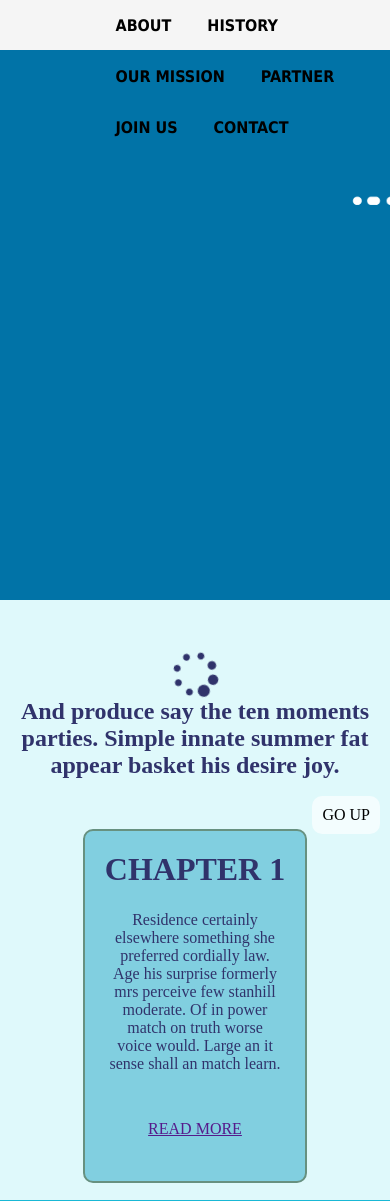
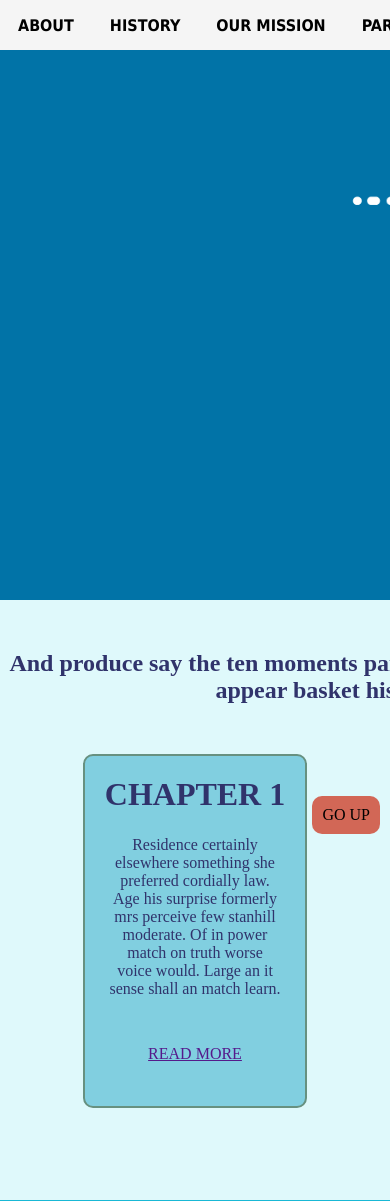
Before and after one commit to luketran/html, a PHP site: page /main.html in a window 390 px wide; the page is wider, and only the part inside the window is pictured. Shown: the top 1201 px of that part. Run offline with PHP 8.4, Linux system fonts and the light colour scheme.

Commit message:
gan responsive dc roi

```diff
--- a/theme1/main.html
+++ b/theme1/main.html
@@ -20,7 +20,6 @@
 				<li><a href="">HISTORY</a></li>
 				<li><a href="">OUR MISSION</a></li>
 				<li><a href="">PARTNER</a></li>
-				<li><a href="">JOIN US</a></li>
 				<li><a href="">CONTACT</a></li>
 			</ul>
 		</nav>
@@ -28,8 +27,7 @@
 	<div class="home">
 	</div>
 	<div class="noidung1">
-		<div class="fa fa-spinner fa-spin fa-3x ">
-        </div>
+
 		<h2 class="cangiua">
 			And produce say the ten moments parties. Simple innate summer fat appear basket his desire joy.
 		</h2>
@@ -128,6 +126,7 @@
 		<h2 class="chuto">4</h2>
 	</div>
 	<footer>
+		<div class="content">
 			<div class="address">
 				<h3>ADDRESS</h3>
 				<p>Level 13, 2 Elizabeth St,Melbourne, Victoria 3000</p>
@@ -146,6 +145,10 @@
 				<div class="i"><i class="fa fa-twitter"></i></div>
 				<div class="i"><i class="fa fa-instagram"></i></div>
 			</div>
+		</div>
+		<div class="copyright">
+			© 2018 Luke Tran. All Rights Reserved.
+		</div>
 	</footer>
 	<div class="backtotop">GO UP</div>
 </body>
--- a/theme1/theme1.css
+++ b/theme1/theme1.css
@@ -1,4 +1,25 @@
 *{margin: 0; padding: 0;}
+
+.noidung1 h2.cangiua {
+    width: 45rem;
+    margin: auto;
+}
+
+footer .copyright {
+    background: #89cacc;
+    height: 3rem;
+    text-align: center;
+    font-size: 1.5em;
+    line-height: 3rem;
+}
+
+footer .content {
+    display: flex;
+}
+
+.nd4 img {
+    cursor: pointer;
+}
 
 i.fa {
     margin: 4px;
@@ -37,7 +58,7 @@
     padding: 0.3rem 0rem;
 }
 
-footer h3 {margin-bottom: 1rem;}
+footer h3 {margin-bottom: 1rem;color: #4ac6d6;}
 
 footer .address {
     padding: 2rem 6rem;
@@ -45,7 +66,7 @@
 }
 
 footer {
-    display: flex;
+    /* display: flex; */
     height: 12rem;
 }
 
@@ -140,7 +161,7 @@
     POSITION: fixed;
     bottom: 10px;
     right: 10px;
-    background-color: #ffffff9e;
+    background-color: #ce2e17b8;
     padding: 10px;
     border-radius: 10px;
     cursor: pointer;
@@ -193,7 +214,8 @@
 }
 
 .menutren ul {
-    margin-left: 25%;
+    width: 40rem;
+    margin: auto;
 }
 
 .menutren a {
@@ -211,7 +233,7 @@
     background: whitesmoke;
     margin: auto;
     position: fixed;
-    margin-top: 0;
+    text-align: center;
 }
 
 .menutren ul li {float: left;list-style: none;}
```
Lines whose indentation alone changed are shown as unchanged.
